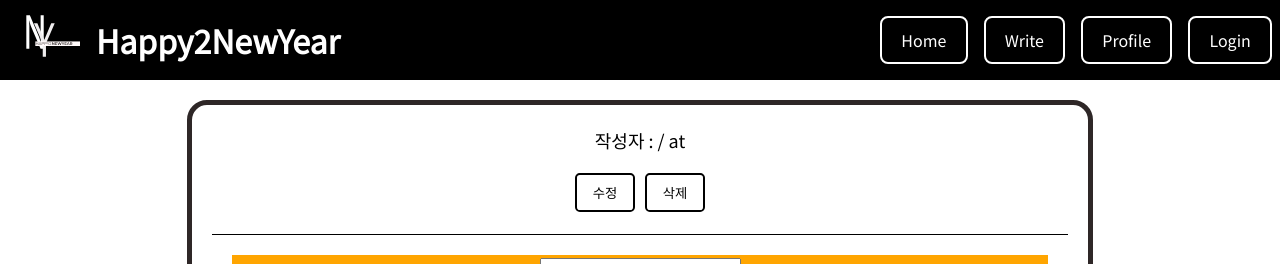
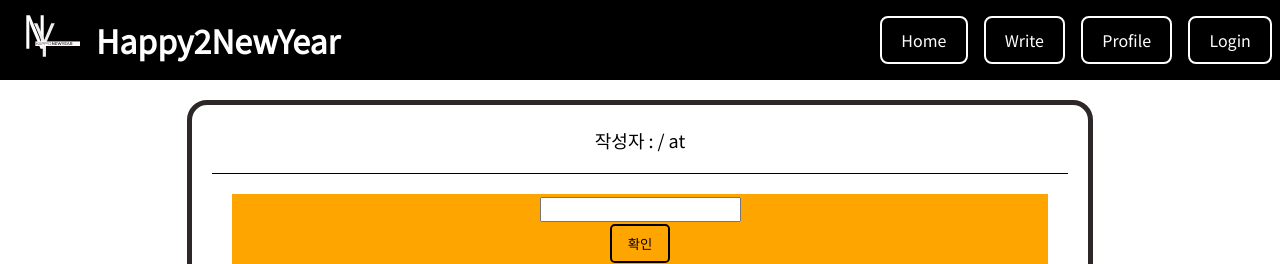
Before and after one commit to themrsung/b2-react-crud, a React (Create React App) app: page /view/1 in a window 1280 px wide. Shown: the top 264 px of the page. Built offline with nearby package versions, Linux system fonts and the light colour scheme; no server answers.

Commit message:
post 본인만 modify

```diff
--- a/src/components/shared/post.jsx
+++ b/src/components/shared/post.jsx
@@ -1,6 +1,7 @@
 import axios from 'axios'
-import { useState } from 'react'
+import { useEffect, useState } from 'react'
 import { useNavigate } from 'react-router-dom'
+import { getCurrentUserState } from '../../redux/config/configStore'
 import { SERVER_URL } from '../../serverUrl'
 import './sharedComponents.css'
 
@@ -23,6 +24,17 @@ const Post = function ({ post, noLink = false, noModifyButtons = false }) {
   const postAuthorStyle = {
     cursor: 'pointer'
   }
+
+  const [isOwnPost, setIsOwnPost] = useState(false)
+
+  useEffect(() => {
+    const userId = window.sessionStorage.getItem('currentSession')
+    if (userId && userId !== '') {
+      if (post.author === userId) {
+        setIsOwnPost(true)
+      }
+    }
+  }, [])
 
   const [isChangingPost, setIsChangingPost] = useState(false)
   const [newPostContent, setNewPostContent] = useState(post.content)
@@ -85,7 +97,7 @@ const Post = function ({ post, noLink = false, noModifyButtons = false }) {
         / at {post.createdAt}
       </p>
 
-      {!noModifyButtons ? (
+      {!noModifyButtons && isOwnPost ? (
         <div>
           {!isChangingPost ? (
             <>
```
